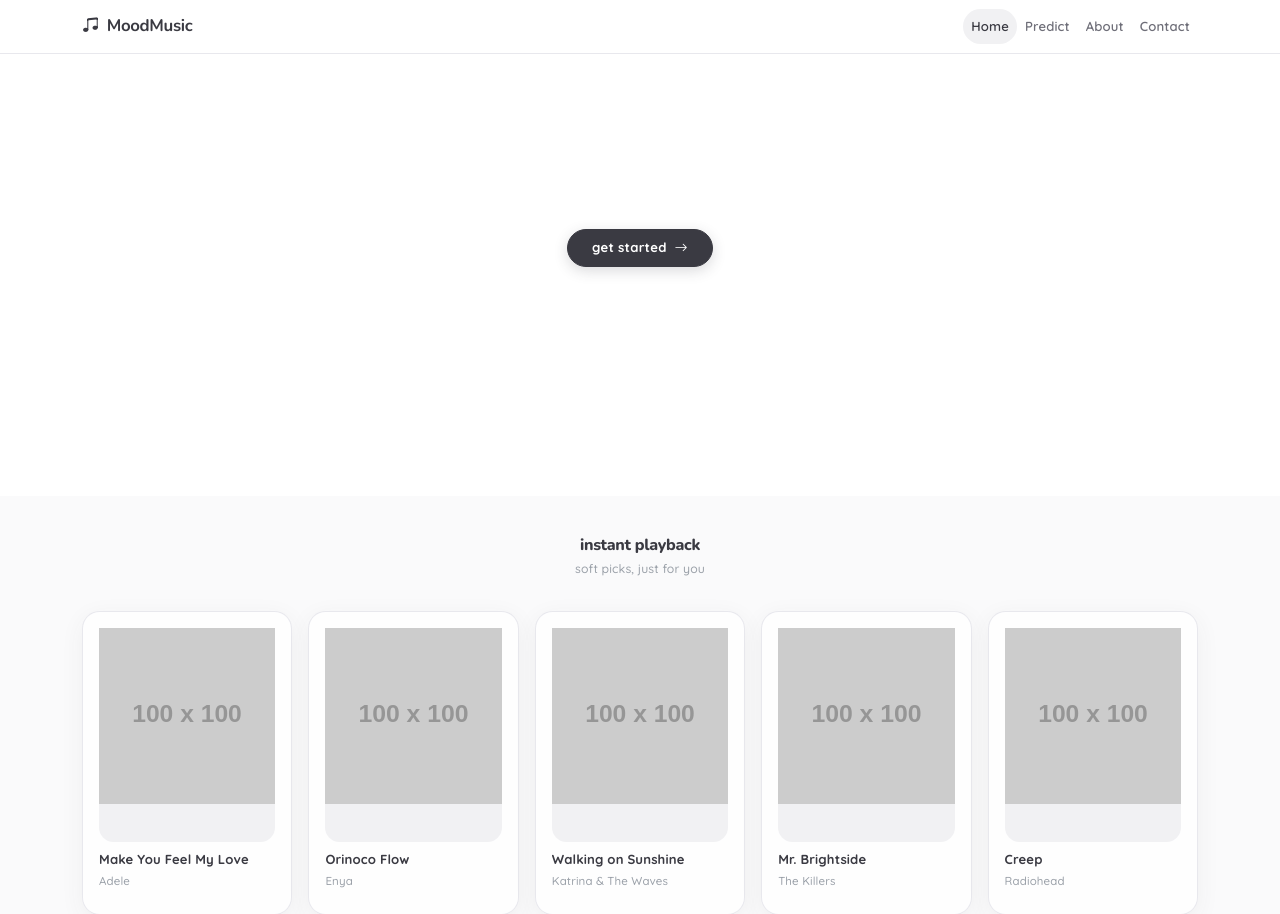
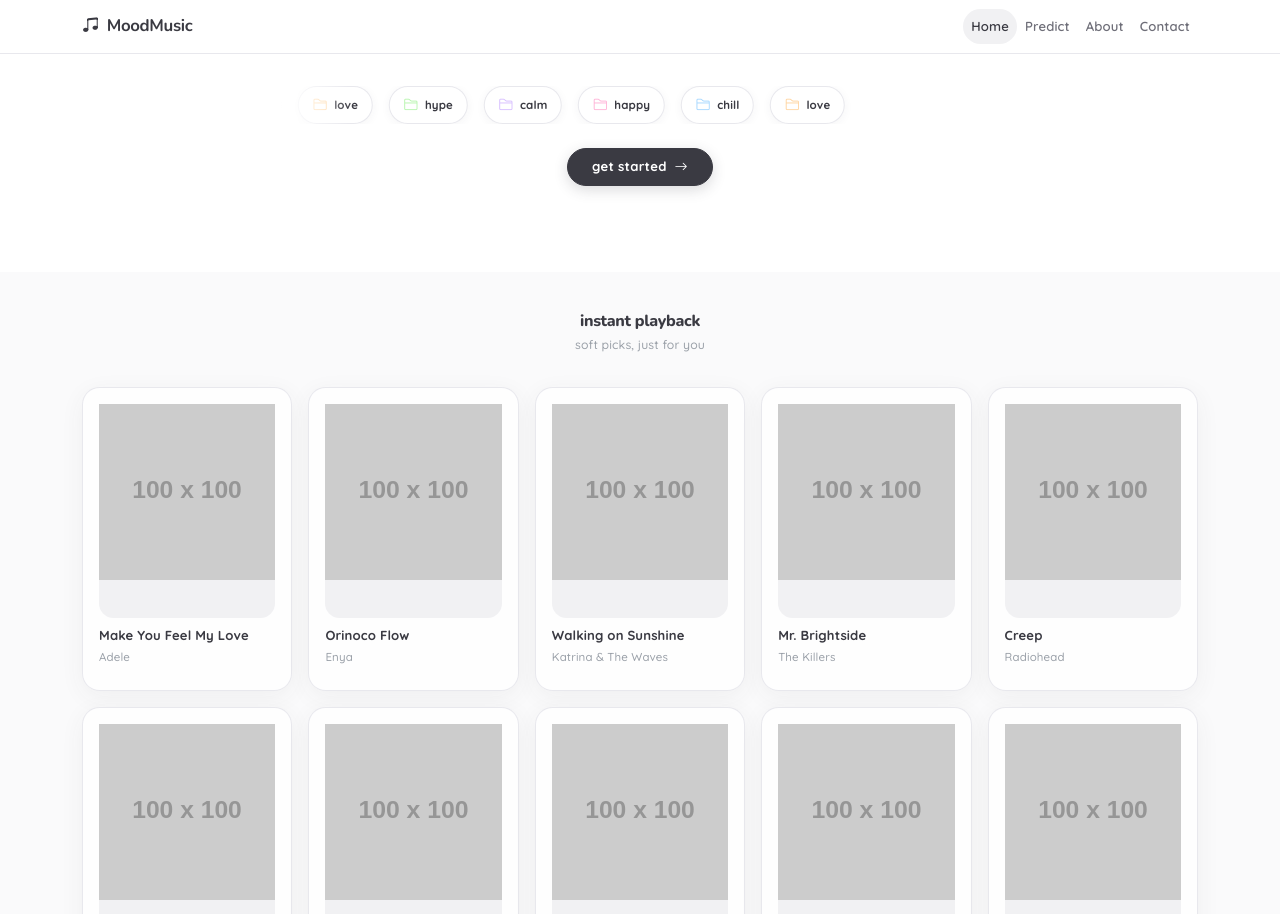
Before and after one commit to naimasultana553-sys/MoodMusic, a Flask app: page / in a window 1280 px wide. Shown: the top 914 px of the page. Run offline with Flask 3, Linux system fonts and the light colour scheme; grey boxes labelled with a size stand in for pictures from a placeholder-image service; data that the repository does not hold is empty; some libraries are stand-ins or nearby versions.

Commit message:
feat: add running music folders animation to front screen

```diff
--- a/static/css/style.css
+++ b/static/css/style.css
@@ -121,10 +121,15 @@
 .btn-outline-theme{ display:none; }
 .feature-icon-premium,.bg-gradient-1,.bg-gradient-2,.bg-gradient-3{ background:var(--bg-soft) !important; color:var(--text-muted); }
 .hero-section{ min-height:auto; padding-top:18px; }
-.hero-clean{ background:#ffffff; min-height:62vh; display:flex; align-items:center; }
-.hero-folder-wrap{ width:100%; max-width:520px; background:#fff; border:1px solid var(--glass-border); border-radius:1.2rem; padding:0.6rem; box-shadow:0 8px 28px rgba(60,60,70,0.06); }
-.hero-folder-img{ width:100%; height:auto; max-height:52vh; object-fit:contain; object-position:center; border-radius:0.8rem; display:block; }
-.hero-image-section,.hero-bg-img,.hero-overlay,.hero-overlay-light{ display:none; }
+.hero-clean{ background:#ffffff; min-height:34vh; display:flex; align-items:center; }
+.hero-image-section,.hero-bg-img,.hero-overlay,.hero-overlay-light,.hero-folder-wrap,.hero-folder-img{ display:none; }
+.folder-runway{ overflow:hidden; white-space:nowrap; width:100%; max-width:720px; margin:0 auto; -webkit-mask:linear-gradient(90deg, transparent, black 10%, black 90%, transparent); }
+.folder-track-run{ display:inline-flex; gap:1rem; animation: folderRun 14s linear infinite; }
+.mini-folder{ display:flex; align-items:center; gap:0.4rem; background:#fff; border:1px solid var(--glass-border); border-radius:50px; padding:0.38rem 0.85rem; font-size:0.72rem; font-weight:700; color:var(--text-main); box-shadow:0 2px 10px rgba(60,60,70,0.05); flex-shrink:0; }
+.mini-folder i{ font-size:0.95rem; color:#b8b9c6; }
+.mini-folder.f1 i{ color:#ffb5d8; } .mini-folder.f2 i{ color:#a8d8ff; } .mini-folder.f3 i{ color:#ffd6a3; } .mini-folder.f4 i{ color:#b9f5b0; } .mini-folder.f5 i{ color:#d8c0ff; }
+@keyframes folderRun{ 0%{ transform:translateX(0); } 100%{ transform:translateX(-50%); } }
+@media (prefers-reduced-motion: reduce){ .folder-track-run{ animation:none; } }
 .floating-element{ display:none; }
 .reveal{ opacity:0; transform:translateY(10px); animation: revealIn 0.45s cubic-bezier(0.22,1,0.36,1) forwards; }
 .reveal-on-scroll{ opacity:0; transform:translateY(10px); transition: opacity 0.45s cubic-bezier(0.22,1,0.36,1), transform 0.45s cubic-bezier(0.22,1,0.36,1); }
--- a/templates/index.html
+++ b/templates/index.html
@@ -1,8 +1,20 @@
 {% extends 'base.html' %}
 {% block title %}MoodMusic ♡ cute vibes{% endblock %}
 {% block content %}
-<div class="hero-clean bg-white py-5">
-    <div class="container py-5 text-center">
+<div class="hero-clean bg-white py-4 overflow-hidden">
+    <div class="container py-4 text-center">
+        <div class="folder-runway mb-4">
+            <div class="folder-track-run">
+                <div class="mini-folder f1"><i class="bi bi-folder2"></i><span>happy</span></div>
+                <div class="mini-folder f2"><i class="bi bi-folder2"></i><span>chill</span></div>
+                <div class="mini-folder f3"><i class="bi bi-folder2"></i><span>love</span></div>
+                <div class="mini-folder f4"><i class="bi bi-folder2"></i><span>hype</span></div>
+                <div class="mini-folder f5"><i class="bi bi-folder2"></i><span>calm</span></div>
+                <div class="mini-folder f1"><i class="bi bi-folder2"></i><span>happy</span></div>
+                <div class="mini-folder f2"><i class="bi bi-folder2"></i><span>chill</span></div>
+                <div class="mini-folder f3"><i class="bi bi-folder2"></i><span>love</span></div>
+            </div>
+        </div>
         <a href="{{ url_for('predict_page') }}" class="btn cute-btn px-4 py-2">get started <i class="bi bi-arrow-right ms-1"></i></a>
     </div>
 </div>
```
